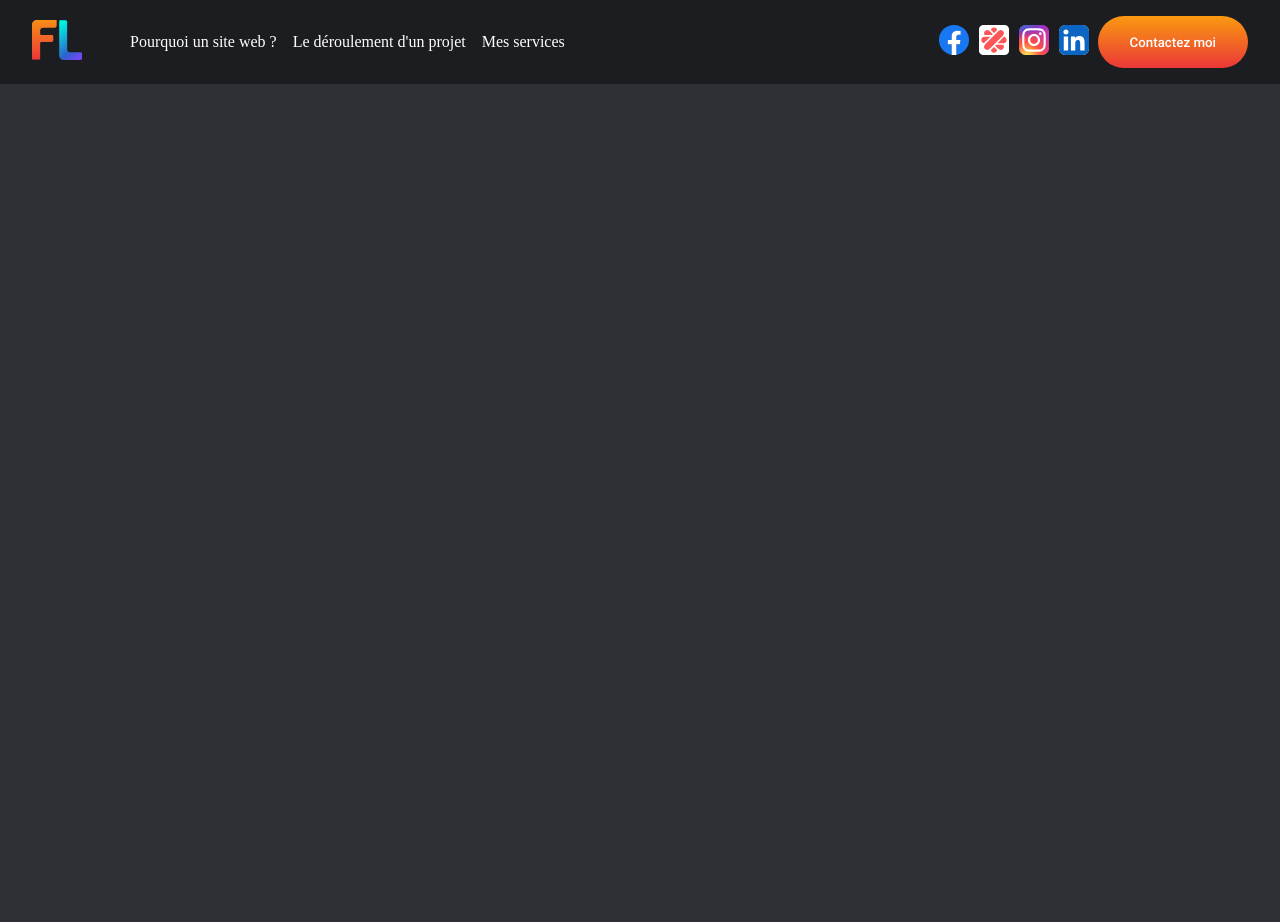
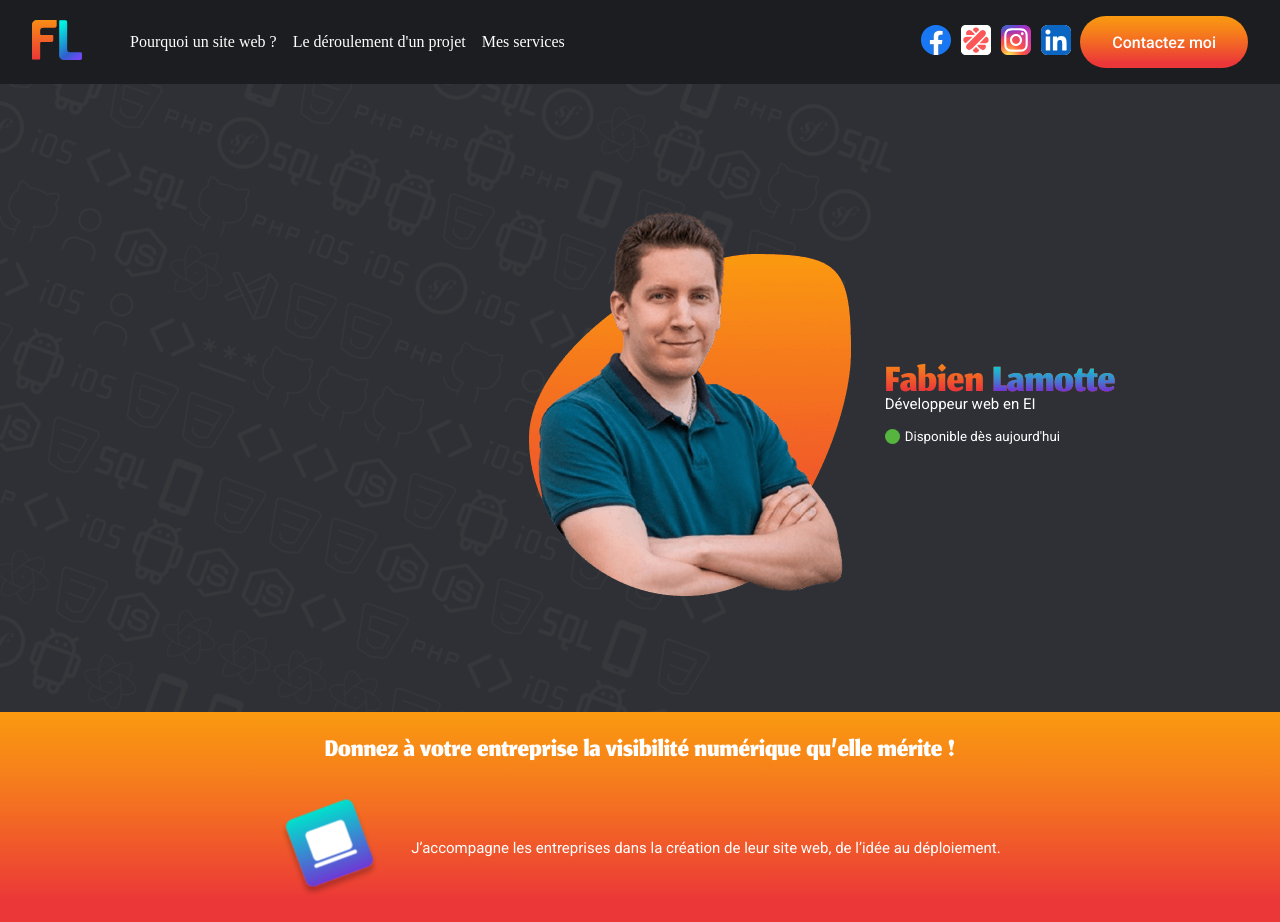
Before and after one commit to fabienlamotte487/sitepro, a website built with webpack: page src/index.html in a window 1280 px wide. Before the commit the page ends 800 px from the top, so only its background shows below. Built offline with nearby package versions, Linux system fonts and the light colour scheme.

Commit message:
Intégration du haut de page en desktop

```diff
--- /dev/null
+++ b/src/assets/js/class/disponibility.js
@@ -0,0 +1,29 @@
+export default class Dispo{
+    constructor(){
+        this.ringStatus = document.querySelector("section#presentation .dispo-body .dispo-status");
+        this.messageStatus = document.querySelector("section#presentation .dispo-body .dispo-message");
+        this.messageyes = "Disponible dès aujourd'hui";
+        this.messageno = "Actuellement en mission";
+        this.imidispo = true;
+
+        this.checkElements()
+        this.displayStatus()
+    }
+
+    checkElements(){
+        if(!this.ringStatus || !this.messageStatus){
+            throw new Error("Les données json et les éléments HTML sont obligatoires !")
+        }
+    }
+
+    displayStatus(){
+        let translateDispo = this.imidispo === true ? "yes" : "no";
+        let messageDispo = this.imidispo === true ? this.messageyes : this.messageno;
+
+        if(!this.ringStatus.classList.contains(translateDispo)){
+            this.ringStatus.classList.add(translateDispo)
+        }
+        this.messageStatus.innerHTML = messageDispo
+
+    }
+}
--- a/src/assets/js/class/nav.js
+++ b/src/assets/js/class/nav.js
@@ -5,6 +5,7 @@ export default class Nav{
         this.burgerButton = document.getElementById("burger-menu");
         this.toggleClassName = "showed";
         this.delayAnimRs = .3; // Time to second
+        this.navFixedThreshold = 75;
         this.init();
     }
 
@@ -54,12 +55,12 @@ export default class Nav{
         window.addEventListener('scroll', () => {
             if (!ticking) {
                 window.requestAnimationFrame(() => {
-                    if (window.scrollY > 150) {
+                    if (window.scrollY > this.navFixedThreshold) {
                         this.nav.classList.add('fixed');
                         this.navResponsive.classList.add('fixed');
                     } else {
-                        this.nav.classList.remove('fixed');
-                        this.navResponsive.classList.remove('fixed');
+                        // this.nav.classList.remove('fixed');
+                        // this.navResponsive.classList.remove('fixed');
                     }
                     ticking = false;
                 });
--- a/src/assets/js/index.js
+++ b/src/assets/js/index.js
@@ -1,7 +1,9 @@
 import './../scss/style.scss';
+import Dispo from './class/disponibility';
 import Nav from './class/nav';
 
 
 document.addEventListener("DOMContentLoaded", function () {
-    const nav = new Nav()
+    new Nav()
+    new Dispo()
 });
--- a/src/assets/scss/components/button.scss
+++ b/src/assets/scss/components/button.scss
@@ -1,21 +1,22 @@
 @use '../variables' as *;
 
-button{
+.btn{
     &.primary{
         background: $degrade-primary;
     }
 
-    padding: .75rem 2rem;
     border: none;
     border-radius: 30px;
     transition: opacity .3s ease;
-
-    & a{
-        text-decoration: none;
-        color: white;
-        font-family: $secondary-font;
-        font-weight: 500;
-    }
+    display: flex;
+    padding: .75rem 2rem;
+    text-decoration: none;
+    color: white;
+    font-family: $secondary-font;
+    font-weight: 500;
+    display: flex;
+    justify-content: center;
+    align-items: center;
 
     @media (min-width: $lg-screen){
         &:hover{
--- a/src/assets/scss/components/fonts.scss
+++ b/src/assets/scss/components/fonts.scss
@@ -9,3 +9,36 @@
     font-family: "roboto";
     src: url("./../fonts/roboto.ttf");
 }
+
+h1, h2{
+    font-family: $main-font;
+    font-weight: 300;
+}
+
+h1{
+    font-size: $h1-font-size;
+    height: 42px;
+    background: $degrade-primary;
+    -webkit-background-clip: text; /* nécessaire pour Chrome/Safari */
+    background-clip: text;
+    color: transparent;
+    -webkit-text-fill-color: transparent;
+
+    span{
+        background: $degrade-secondary;
+        -webkit-background-clip: text; /* nécessaire pour Chrome/Safari */
+        background-clip: text;
+        color: transparent;
+        -webkit-text-fill-color: transparent;
+    }
+}
+
+h2{
+    font-size: $h2-font-size;
+    line-height: 0.75;
+}
+
+p{
+    font-family: $secondary-font;
+    font-size: $p-font-size;
+}
--- a/src/assets/scss/components/nav.scss
+++ b/src/assets/scss/components/nav.scss
@@ -98,6 +98,7 @@ header{
             top: 0;
             right: 0;
             left: 0;
+            z-index: 2;
         }
     }
 }
--- /dev/null
+++ b/src/assets/scss/components/section.scss
@@ -0,0 +1,2 @@
+section{
+}
--- /dev/null
+++ b/src/assets/scss/sections/presentation.scss
@@ -0,0 +1,115 @@
+@use '../variables' as *;
+
+section#presentation{
+    #branding{
+      padding: 3rem 0;
+
+      p{
+        margin-bottom: 1rem;
+      }
+
+      .wallart{
+        display: none;
+      }
+
+      .matrogne{
+        display: flex;
+        justify-content: center;
+        align-items: center;
+
+        color: white;
+        font-family: $secondary-font;
+        div.dispo-body{
+          display: flex;
+          div.dispo-status{
+            height: 15px;
+            width: 15px;
+            border-radius: 15px;
+            margin-right: 5px;
+
+            &.yes {
+                background:$success;
+            }
+
+            &.no{
+                background:$error;
+            }
+          }
+        }
+      }
+
+    }
+    #purpose{
+      background: $degrade-primary;
+      padding: 1.5rem;
+
+      color: white;
+      text-align: center;
+      display: flex;
+      justify-content: center;
+      align-items: center;
+      flex-direction: column;
+
+      img{
+        height: 100px;
+        width: 100px;
+        animation: nuageFlottant 6s cubic-bezier(0.45, 0.05, 0.55, 0.95) infinite;
+      }
+
+      > div{
+        display: flex;
+        align-items: center;
+        justify-content: center;
+        gap: 2rem;
+        margin-top: 2rem;
+      }
+    }
+
+  @media (min-width: $md-screen){
+    #branding{
+      position:relative;
+      overflow: hidden;
+
+      *{
+        z-index: 1;
+      }
+
+      .wallart{
+        display: block;
+        position:absolute;
+        z-index: 0;
+        top:-150px;
+        left:-150px;
+        transform: rotate(20deg);
+      }
+    }
+  }
+
+  @media (min-width: $lg-screen){
+    #branding{
+      padding: 7rem 0;
+      > div {
+        width: 75%;
+        margin-left: auto;
+      }
+    }
+  }
+}
+
+@keyframes nuageFlottant {
+  0% {
+    transform: translate(0px, 0px);
+  }
+  25% {
+    transform: translate(4px, -6px); /* ×2 */
+  }
+  50% {
+    transform: translate(-4px, 4px); /* ×2 */
+  }
+  75% {
+    transform: translate(2px, -2px); /* ×2 */
+  }
+  100% {
+    transform: translate(0px, 0px);
+  }
+}
--- a/src/assets/scss/style.scss
+++ b/src/assets/scss/style.scss
@@ -3,6 +3,9 @@
 @use 'components/nav';
 @use 'components/fonts';
 @use 'components/button';
+@use 'components/section';
+
+@use 'sections/presentation';
 
 *{
     margin: 0;
@@ -13,3 +16,10 @@ html, body{
     height: 100%;
     background-color: $dark;
 }
+
+html{
+    scroll-behavior: smooth;
+    &:has(nav.fixed){
+        margin-top: 75px;
+    }
+}
--- a/src/assets/scss/variables.scss
+++ b/src/assets/scss/variables.scss
@@ -8,7 +8,8 @@ $darkest: #1B1D20;
 $success: #56B53E;
 $error: #A70E0E;
 
-$degrade-primary: linear-gradient(to bottom, $primary-1, $primary-2);
+$degrade-primary: linear-gradient(-180deg, $primary-1, 50%, $primary-2 90%, $primary-2 100%);
+$degrade-secondary: linear-gradient(-180deg, $secondary-1, 40%, $secondary-2 60%, $secondary-2 100%);
 
 /* fonts */
 $font-weight-normal: 400;
@@ -16,11 +17,18 @@ $font-weight-bold: 700;
 $main-font: "jomhuria";
 $secondary-font: "roboto";
 
+$h1-font-size: 62px;
+$h2-font-size: 40px;
+$h3-font-size: 24px;
+$p-font-size: 15px;
+
+/* Media screen */
 $sm-screen: 576px;
 $md-screen: 768px;
 $lg-screen: 992px;
 $xl-screen: 1200px;
 $xxl-screen: 1400px;
 
+/* Gutters */
 $gutters: 2rem;
 $gutters-responsive: 1rem;
--- a/src/index.html
+++ b/src/index.html
@@ -55,7 +55,7 @@
                         </a>
                     </li>
                 </ul>
-                <button type="button" class="primary"><a href="#contact_me" title="Cliquez pour vous rendre au formulaire de contact" aria-label="Se rendre au formulaire de contact">Contactez moi</a></button>
+                <a href="#contact_me" class="btn primary" title="Cliquez pour vous rendre au formulaire de contact" aria-label="Se rendre au formulaire de contact">Contactez moi</a>
             </div>
         </nav>
         <nav id="nav_responsive" aria-label="Navigation mobile">
@@ -79,7 +79,33 @@
     </header>
     <main>
         <section id="presentation">
-
+            <div id="branding">
+                <img src="/src/assets/img/png/wallart.png" class="wallart" />
+                <div class="matrogne">
+                    <picture>
+                        <source srcset="/src/assets/img/png/ma_trogne_200x200.png" media="(max-width: 991px)">
+                        <source srcset="/src/assets/img/png/ma_trogne_400x400.png" media="(min-width: 992px)">
+                        <img src="/src/assets/img/png/ma_trogne_400x400.png" alt="Photo d’illustration">
+                    </picture>
+                    <div>
+                        <h1>Fabien <span>Lamotte</span></h1>
+                        <p>
+                            Développeur web en EI
+                        </p>
+                        <div class="dispo-body">
+                            <div class="dispo-status"></div>
+                            <small class="dispo-message"></small>
+                        </div>
+                    </div>
+                </div>
+            </div>
+            <div id="purpose">
+                <h2>Donnez à votre entreprise la visibilité numérique qu’elle mérite !</h2>
+                <div>
+                    <img src="/src/assets/img/svg/image-ordi.svg" alt="" />
+                    <p>J’accompagne les entreprises dans la création de leur site web, de l’idée au déploiement.</p>
+                </div>
+            </div>
         </section>
         <section id="why"></section>
         <section id="working_with_me"></section>
```
Also changed, not shown: src/assets/img/png/Photo.png (deleted), src/assets/img/png/ma_trogne_200x200.png (added), src/assets/img/png/ma_trogne_400x400.png (added), src/assets/img/png/wallart.png (added), src/assets/img/svg/image-ordi.svg (added).
